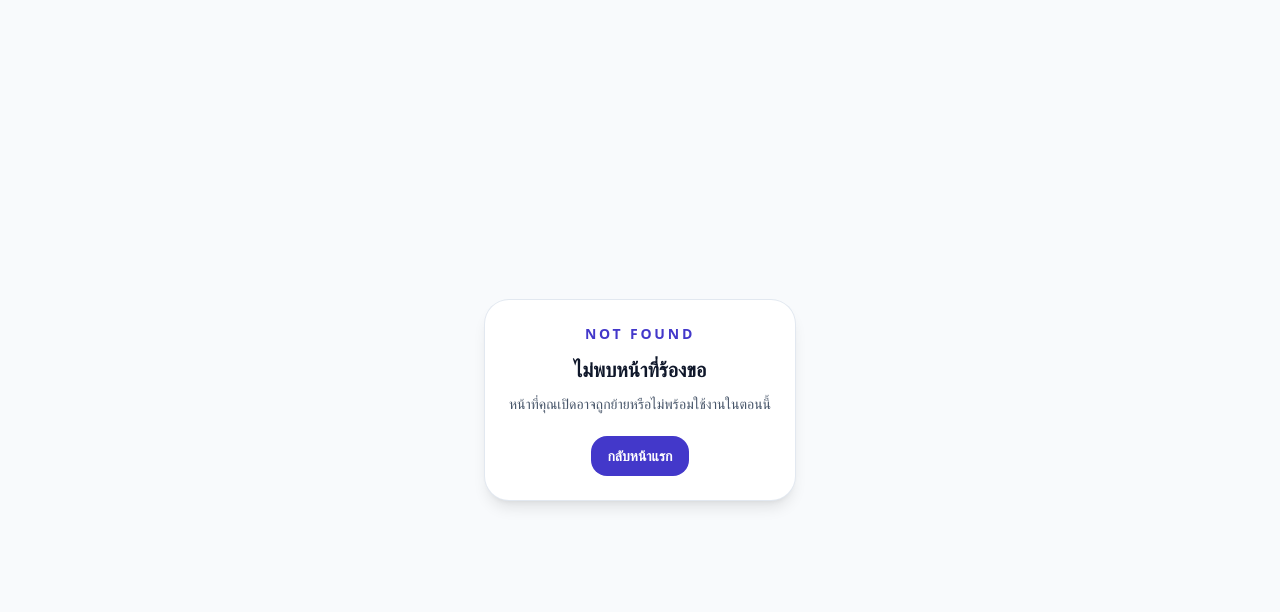
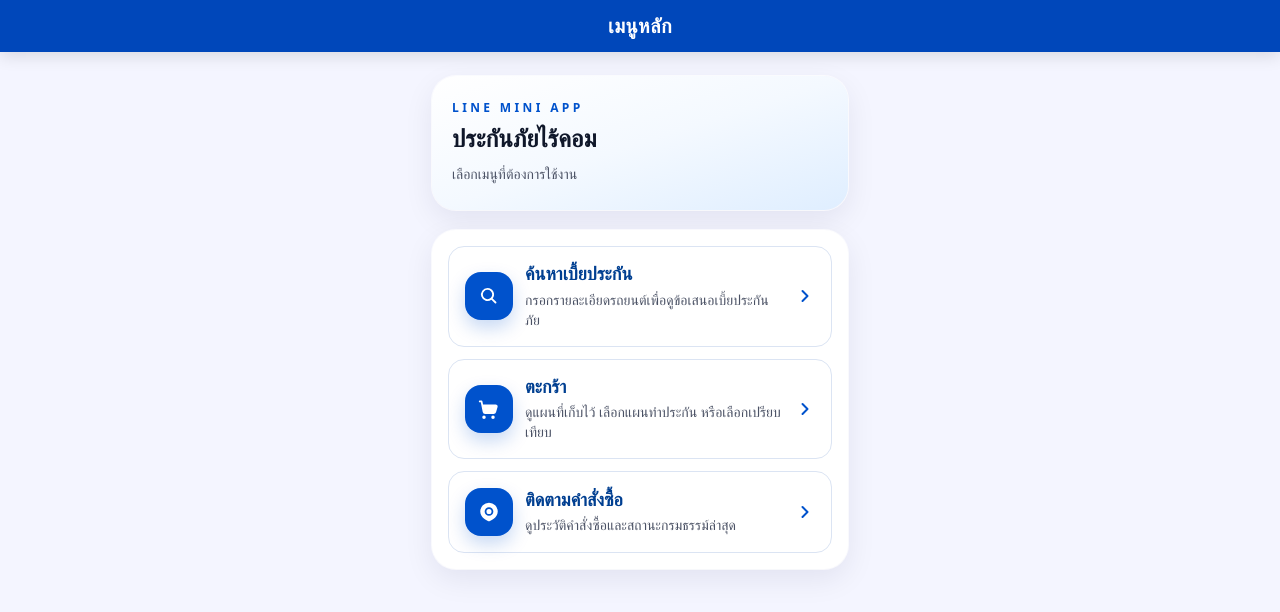
Before and after one commit to sekpsd1/insurance, a Next.js app: page /line-app/menu in a window 1280 px wide. Before the commit this address had no page. Shown: the top 612 px of the page. Built offline with nearby package versions, Linux system fonts and the light colour scheme.

Commit message:
Add internal LINE app menu

```diff
--- a/app/line-app/_components/close-line-menu-button.tsx
+++ b/app/line-app/_components/close-line-menu-button.tsx
@@ -1,89 +1,14 @@
-'use client';
-
-import { useState } from 'react';
-
-type LineMenuLiffClient = {
-  init: (config: { liffId: string; withLoginOnExternalBrowser?: boolean }) => Promise<void>;
-  closeWindow?: () => void;
-  isInClient?: () => boolean;
-};
+import Link from 'next/link';
 
 type CloseLineMenuButtonProps = {
   label?: string;
 };
 
-function loadLiffSdk() {
-  const currentWindow = window as unknown as { liff?: LineMenuLiffClient };
-
-  if (currentWindow.liff) {
-    return Promise.resolve(currentWindow.liff);
-  }
-
-  return new Promise<LineMenuLiffClient>((resolve, reject) => {
-    const script = document.createElement('script');
-    script.src = 'https://static.line-scdn.net/liff/edge/2/sdk.js';
-    script.async = true;
-    script.onload = () => {
-      const loadedWindow = window as unknown as { liff?: LineMenuLiffClient };
-      if (loadedWindow.liff) {
-        resolve(loadedWindow.liff);
-      } else {
-        reject(new Error('LIFF SDK failed to initialize'));
-      }
-    };
-    script.onerror = () => reject(new Error('LIFF SDK failed to load'));
-    document.head.appendChild(script);
-  });
-}
-
-function goToLineOfficialAccount() {
-  const fallbackUrl = process.env.NEXT_PUBLIC_LINE_OA_URL?.trim() || 'https://line.me/R/ti/p/@164csqch';
-  window.location.assign(fallbackUrl);
-}
-
 export default function CloseLineMenuButton({ label = 'กลับสู่เมนู' }: CloseLineMenuButtonProps) {
-  const [isClosing, setIsClosing] = useState(false);
-
-  async function handleClose() {
-    if (isClosing) {
-      return;
-    }
-
-    setIsClosing(true);
-    const currentWindow = window as unknown as { liff?: LineMenuLiffClient };
-
-    try {
-      let liff = currentWindow.liff;
-      const liffId = process.env.NEXT_PUBLIC_LIFF_ID?.trim();
-
-      if (!liff && liffId) {
-        liff = await loadLiffSdk();
-        await liff?.init({ liffId, withLoginOnExternalBrowser: false });
-      }
-
-      if (typeof liff?.closeWindow === 'function' && (typeof liff.isInClient !== 'function' || liff.isInClient())) {
-        liff.closeWindow();
-        window.setTimeout(() => {
-          goToLineOfficialAccount();
-        }, 1200);
-        return;
-      }
-    } catch (error) {
-      console.warn('[LIFF] close menu failed', error);
-    }
-
-    window.close();
-    window.setTimeout(() => {
-      goToLineOfficialAccount();
-    }, 500);
-  }
-
   return (
-    <button
-      type="button"
-      onClick={handleClose}
-      disabled={isClosing}
-      className="inline-flex h-8 shrink-0 items-center gap-1 whitespace-nowrap rounded-lg border border-[#ffdc45] bg-[#fff257] px-2 text-xs font-bold text-[#06408f] shadow-[0_2px_0_rgba(2,53,132,0.25)] transition hover:bg-[#fff78c] disabled:cursor-wait disabled:opacity-70"
+    <Link
+      href="/line-app/menu"
+      className="inline-flex h-8 shrink-0 items-center gap-1 whitespace-nowrap rounded-lg border border-[#ffdc45] bg-[#fff257] px-2 text-xs font-bold text-[#06408f] shadow-[0_2px_0_rgba(2,53,132,0.25)] transition hover:bg-[#fff78c]"
     >
       <svg viewBox="0 0 24 24" className="h-3.5 w-3.5" fill="none" stroke="currentColor" strokeWidth="2.4" aria-hidden="true">
         <path strokeLinecap="round" strokeLinejoin="round" d="M3 11.5 12 4l9 7.5" />
@@ -91,6 +16,6 @@ export default function CloseLineMenuButton({ label = 'กลับสู่เ
         <path strokeLinecap="round" strokeLinejoin="round" d="M9.5 20v-5h5v5" />
       </svg>
       <span>{label}</span>
-    </button>
+    </Link>
   );
 }
--- a/app/line-app/cart/page.tsx
+++ b/app/line-app/cart/page.tsx
@@ -468,7 +468,7 @@ export default async function CartPage({
             </svg>
           </Link>
           <CloseLineMenuButton label="กลับไปเมนู" />
-          <h1 className="min-w-0 whitespace-nowrap text-right font-[Kanit,sans-serif] text-[clamp(20px,7vw,30px)] font-bold leading-none tracking-wide">รายการในตะกร้า</h1>
+          <h1 className="min-w-0 whitespace-nowrap text-right font-[Kanit,sans-serif] text-[clamp(16px,5vw,22px)] font-bold leading-none tracking-wide">รายการในตะกร้า</h1>
         </div>
       </header>
 
--- /dev/null
+++ b/app/line-app/menu/page.tsx
@@ -0,0 +1,77 @@
+import Link from 'next/link';
+
+const menuItems = [
+  {
+    href: '/line-app/search',
+    title: 'ค้นหาเบี้ยประกัน',
+    description: 'กรอกรายละเอียดรถยนต์เพื่อดูข้อเสนอเบี้ยประกันภัย',
+    icon: (
+      <svg viewBox="0 0 24 24" className="h-6 w-6" fill="currentColor" aria-hidden="true">
+        <path d="M10.5 4a6.5 6.5 0 0 1 5.18 10.43l3.45 3.44a.9.9 0 1 1-1.27 1.27l-3.45-3.45A6.5 6.5 0 1 1 10.5 4Zm0 1.8a4.7 4.7 0 1 0 0 9.4 4.7 4.7 0 0 0 0-9.4Z" />
+      </svg>
+    )
+  },
+  {
+    href: '/line-app/cart',
+    title: 'ตะกร้า',
+    description: 'ดูแผนที่เก็บไว้ เลือกแผนทำประกัน หรือเลือกเปรียบเทียบ',
+    icon: (
+      <svg viewBox="0 0 24 24" className="h-6 w-6" fill="currentColor" aria-hidden="true">
+        <path d="M7 18.5a1.75 1.75 0 1 0 0 3.5 1.75 1.75 0 0 0 0-3.5Zm9 0a1.75 1.75 0 1 0 0 3.5 1.75 1.75 0 0 0 0-3.5ZM5.4 4.25a.9.9 0 0 0-.88-.75H2.75a.9.9 0 0 0 0 1.8h1.03l1.95 9.74A2.45 2.45 0 0 0 8.13 17h8.55a2.45 2.45 0 0 0 2.34-1.74l1.55-5.16A2.05 2.05 0 0 0 18.6 7.45H6.04L5.4 4.25Z" />
+      </svg>
+    )
+  },
+  {
+    href: '/line-app/tracking',
+    title: 'ติดตามคำสั่งซื้อ',
+    description: 'ดูประวัติคำสั่งซื้อและสถานะกรมธรรม์ล่าสุด',
+    icon: (
+      <svg viewBox="0 0 24 24" className="h-6 w-6" fill="currentColor" aria-hidden="true">
+        <path d="M12 2.75a8.75 8.75 0 0 0-8.75 8.75c0 6.55 7.9 9.55 8.24 9.67a1.45 1.45 0 0 0 1.02 0c.34-.12 8.24-3.12 8.24-9.67A8.75 8.75 0 0 0 12 2.75Zm0 4.4a4.35 4.35 0 1 1 0 8.7 4.35 4.35 0 0 1 0-8.7Zm0 1.8a2.55 2.55 0 1 0 0 5.1 2.55 2.55 0 0 0 0-5.1Z" />
+      </svg>
+    )
+  }
+];
+
+export default function LineAppMenuPage() {
+  return (
+    <main className="min-h-screen bg-[#f4f5ff] text-[#12131a]">
+      <header className="sticky top-0 z-10 bg-[#0047BA] text-white shadow-[0_4px_16px_rgba(0,0,0,0.12)]">
+        <div className="mx-auto flex max-w-md items-center justify-center px-4 py-4">
+          <h1 className="font-[Kanit,sans-serif] text-xl font-bold leading-none tracking-wide">เมนูหลัก</h1>
+        </div>
+      </header>
+
+      <div className="mx-auto flex min-h-[calc(100vh-64px)] max-w-md flex-col gap-5 px-4 py-6">
+        <section className="overflow-hidden rounded-3xl bg-gradient-to-br from-white via-[#f4f9ff] to-[#dfeeff] px-5 py-6 shadow-[0_10px_30px_rgba(4,16,61,0.08)] ring-1 ring-white/70">
+          <p className="text-xs font-bold uppercase tracking-[0.28em] text-[#0052CC]">LINE MINI APP</p>
+          <h2 className="mt-2 font-[Kanit,sans-serif] text-2xl font-bold leading-tight text-[#0f172a]">ประกันภัยไร้คอม</h2>
+          <p className="mt-2 text-sm leading-6 text-[#4b5265]">เลือกเมนูที่ต้องการใช้งาน</p>
+        </section>
+
+        <section className="rounded-3xl bg-white p-4 shadow-[0_10px_30px_rgba(4,16,61,0.08)] ring-1 ring-white/70">
+          <div className="flex flex-col gap-3">
+            {menuItems.map((item) => (
+              <Link
+                key={item.href}
+                href={item.href}
+                className="group flex items-center gap-3 rounded-2xl border border-[#dbe4f3] bg-white p-4 text-left transition hover:border-[#0052CC] hover:bg-[#f6fbff]"
+              >
+                <span className="flex h-12 w-12 shrink-0 items-center justify-center rounded-2xl bg-[#0052CC] text-white shadow-[0_8px_18px_rgba(0,82,204,0.22)]">
+                  {item.icon}
+                </span>
+                <span className="min-w-0 flex-1">
+                  <span className="block font-[Kanit,sans-serif] text-lg font-bold leading-tight text-[#003f91]">{item.title}</span>
+                  <span className="mt-1 block text-sm leading-5 text-[#4b5265]">{item.description}</span>
+                </span>
+                <svg viewBox="0 0 24 24" className="h-5 w-5 shrink-0 text-[#0052CC]" fill="none" stroke="currentColor" strokeWidth="2.4" aria-hidden="true">
+                  <path strokeLinecap="round" strokeLinejoin="round" d="m9 18 6-6-6-6" />
+                </svg>
+              </Link>
+            ))}
+          </div>
+        </section>
+      </div>
+    </main>
+  );
+}
--- a/app/line-app/page.tsx
+++ b/app/line-app/page.tsx
@@ -138,8 +138,8 @@ function normalizeLiffState(value: string | string[] | undefined) {
 }
 
 function getAllowedLiffRedirectPath(liffState: string) {
-  const allowedLineAppPrefixes = ['/line-app/tracking', '/line-app/cart', '/line-app/search'];
-  const allowedMiniAppPrefixes = ['/tracking', '/cart', '/search'];
+  const allowedLineAppPrefixes = ['/line-app/menu', '/line-app/tracking', '/line-app/cart', '/line-app/search'];
+  const allowedMiniAppPrefixes = ['/menu', '/tracking', '/cart', '/search'];
 
   for (const prefix of allowedLineAppPrefixes) {
     if (liffState === prefix || liffState.startsWith(`${prefix}/`) || liffState.startsWith(`${prefix}?`)) {
```
Also changed, not shown: 1 other file (tests, documents, lock files or other folders).
